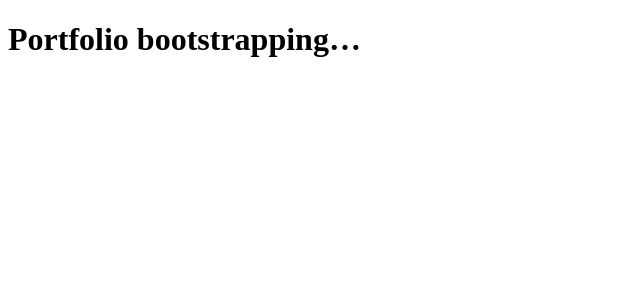
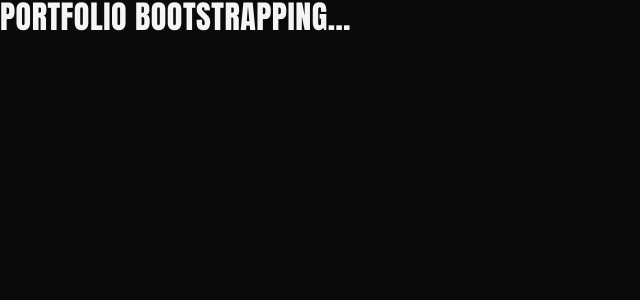
Before and after one commit to andr3npc/portifolio, a React (Vite) app: page / in a window 1280 px wide. Shown: the top 300 px of the page, without its empty margins (0-640 px from the left). Built offline with nearby package versions, Linux system fonts and the light colour scheme.

Commit message:
feat: add design tokens and global styles

```diff
--- a/src/styles/global.css
+++ b/src/styles/global.css
@@ -0,0 +1,41 @@
+*, *::before, *::after { box-sizing: border-box; }
+
+html { scroll-behavior: smooth; scroll-padding-top: var(--nav-h); }
+
+body {
+  margin: 0;
+  background: var(--bg);
+  color: var(--text);
+  font-family: var(--font-body);
+  line-height: 1.65;
+  -webkit-font-smoothing: antialiased;
+}
+
+h1, h2, h3 {
+  font-family: var(--font-head);
+  font-weight: 400;
+  letter-spacing: 0.5px;
+  line-height: 1.05;
+  margin: 0 0 var(--space-2);
+  text-transform: uppercase;
+}
+
+a { color: var(--interact); text-decoration: none; }
+a:hover { text-decoration: underline; }
+
+p { margin: 0 0 var(--space-2); }
+
+section { scroll-margin-top: var(--nav-h); }
+
+.container { width: 100%; max-width: var(--maxw); margin: 0 auto; padding: 0 var(--space-3); }
+
+/* scroll-reveal utility (toggled by useActiveSection) */
+.reveal { opacity: 0; transform: translateY(24px); transition: opacity 0.6s ease, transform 0.6s ease; }
+.reveal.is-visible { opacity: 1; transform: none; }
+
+@media (prefers-reduced-motion: reduce) {
+  html { scroll-behavior: auto; }
+  .reveal { opacity: 1; transform: none; transition: none; }
+}
+
+:focus-visible { outline: 2px solid var(--interact); outline-offset: 3px; }
--- a/src/styles/tokens.css
+++ b/src/styles/tokens.css
@@ -0,0 +1,27 @@
+:root {
+  /* palette */
+  --bg: #0a0a0a;
+  --bg-elevated: #141414;
+  --text: #f5f5f5;
+  --text-muted: #a3a3a3;
+  --accent: #c026d3;        /* magenta — primary, darker */
+  --accent-strong: #d946ef; /* magenta hover for primary elements */
+  --interact: #22d3ee;      /* cyan — links / interactive hover */
+  --border: #262626;
+
+  /* type */
+  --font-head: 'Anton', system-ui, sans-serif;
+  --font-body: 'Inter', system-ui, sans-serif;
+
+  /* spacing */
+  --space-1: 0.5rem;
+  --space-2: 1rem;
+  --space-3: 1.5rem;
+  --space-4: 2.5rem;
+  --space-5: 4rem;
+  --space-6: 6rem;
+
+  --maxw: 1080px;
+  --radius: 10px;
+  --nav-h: 64px;
+}
```
